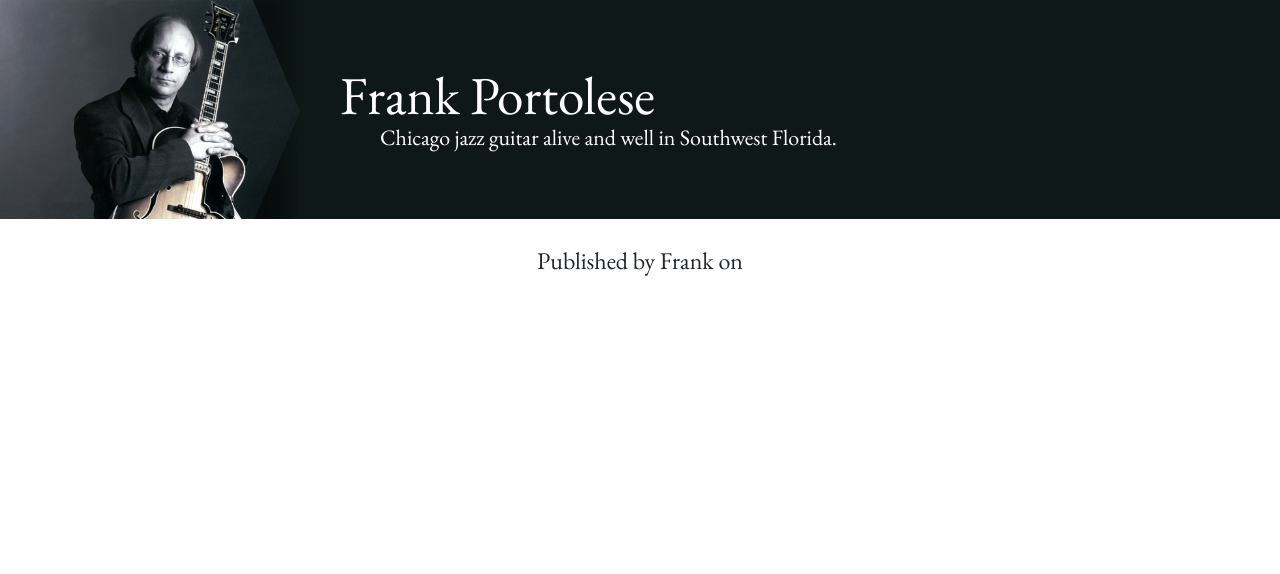
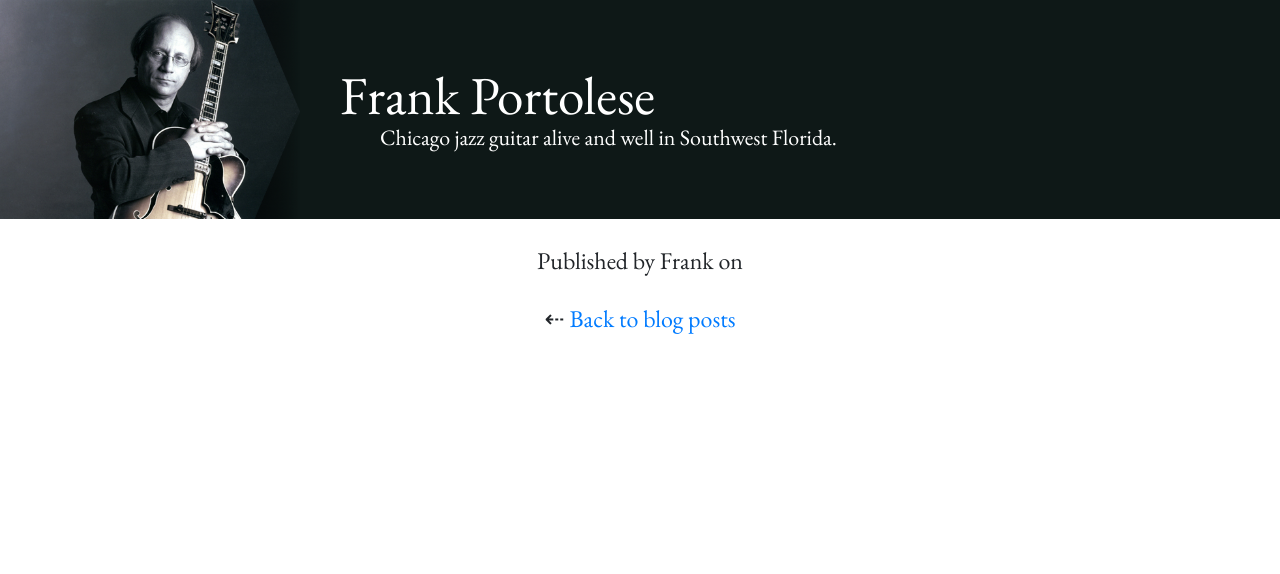
Before and after one commit to thecaprad/frankportolese, a Django app: template gig_calendar/templates/gig_calendar/blog_post_detail.html in a window 1280 px wide. Shown: the part 57-631 px from the top of the page. Run offline with Django 3.2, Linux system fonts and the light colour scheme; the template is opened without the code that fills it, so the values that code supplies are empty; some libraries are stand-ins or nearby versions; some web fonts are replaced.

Commit message:
Added text at the end of the blog_post_detail template to direct the reader back to the blog list. Currently the link is inactive as there is no blog list.

```diff
--- a/gig_calendar/templates/gig_calendar/blog_post_detail.html
+++ b/gig_calendar/templates/gig_calendar/blog_post_detail.html
@@ -8,6 +8,10 @@
         <div class="blog-post-text">
             <p>{{ blog_post.text|linebreaks }}</p>
         </div>
+        <h4 class="text-center">
+            ⇠
+            <a href="#">Back to blog posts</a>
+        </h4>
     </div>
     <br><br><br>
 {% endblock %}
```
